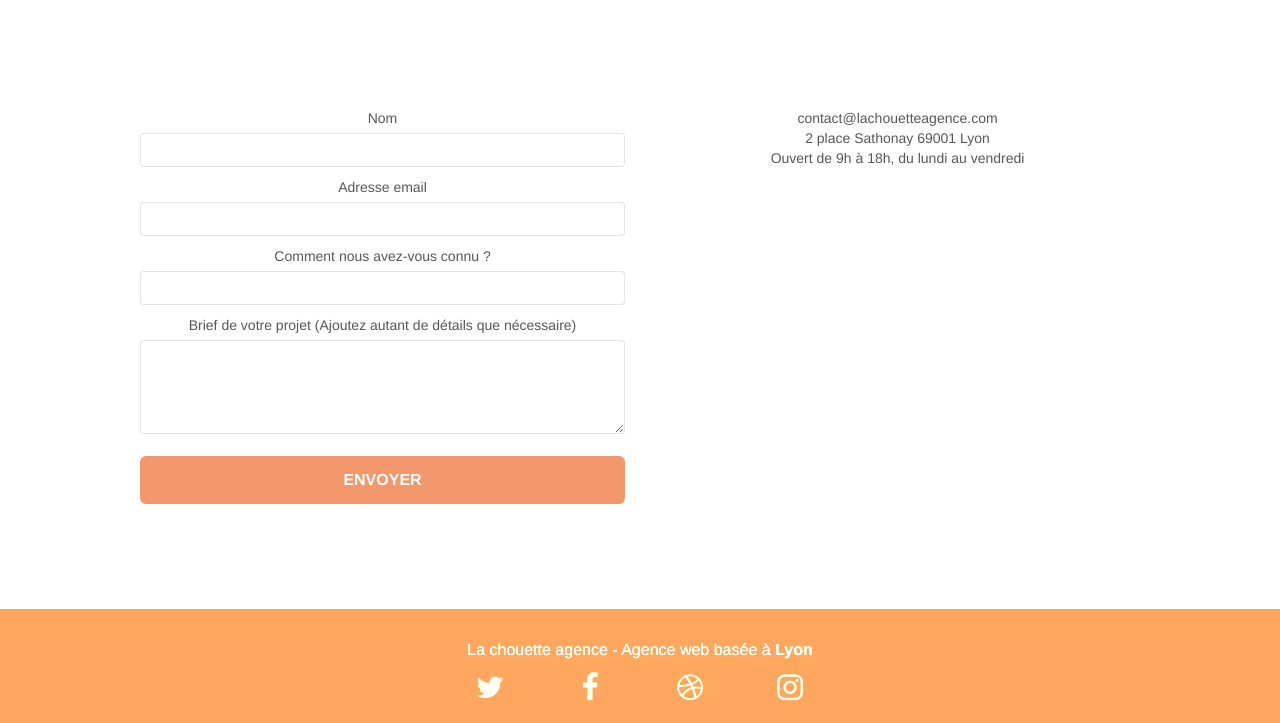
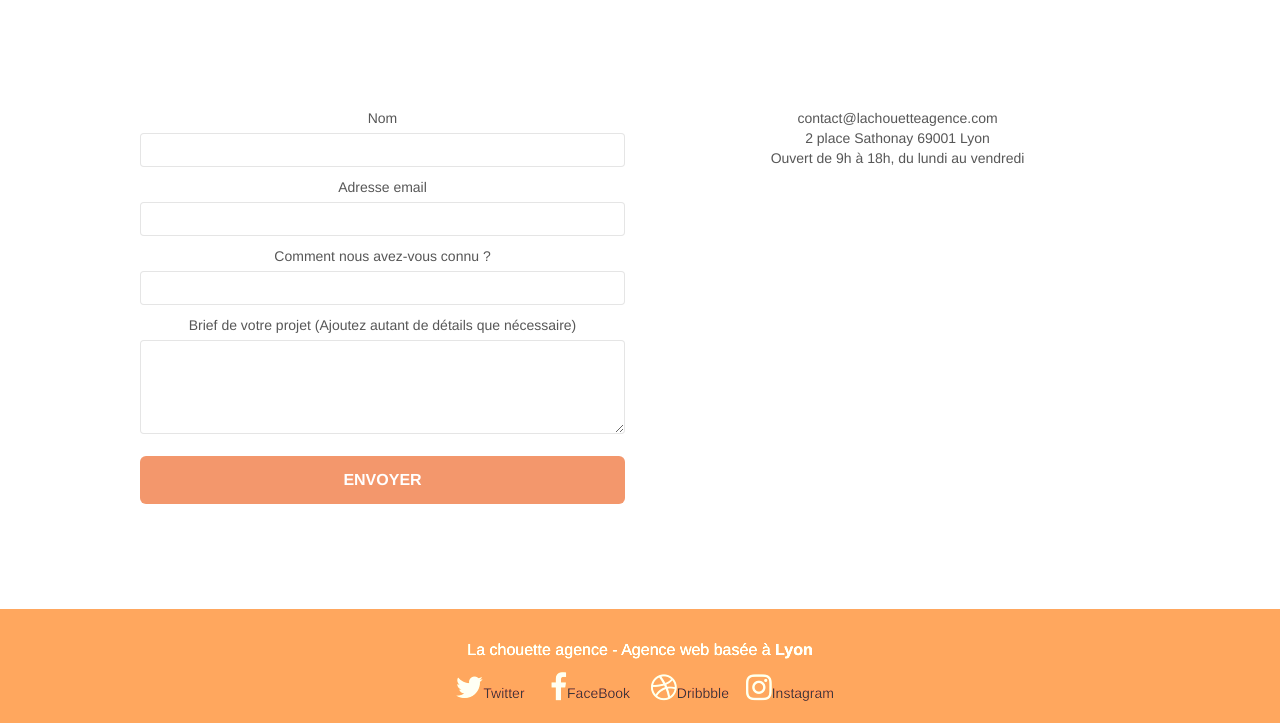
Before and after one commit to Esheric/EricJanvier_4_29072021, a plain HTML site: page contact.html in a window 1280 px wide. Shown: the part 440-1163 px from the top of the page. Drawn offline with Linux system fonts and the light colour scheme.

Commit message:
Ajout de text pour les liens réseaux sociaux

```diff
--- a/contact.html
+++ b/contact.html
@@ -122,22 +122,22 @@
 				<div class="row row-no-gutters social">
 					<div class="col-sm-3">
 						<div class="text-center">
-							<a class="social" href="#"><span class="fa fa-twitter icon-md"></span></a>
+							<a class="social" href="#"><span class="fa fa-twitter icon-md"></span>Twitter</a>
 						</div>
 					</div>
 					<div class="col-sm-3">
 						<div class="text-center">
-							<a class="social" href="#"><span class="fa fa-facebook icon-md"></span></a>
+							<a class="social" href="#"><span class="fa fa-facebook icon-md"></span>FaceBook</a>
 						</div>
 					</div>
 					<div class="col-sm-3">
 						<div class="text-center">
-							<a class="social" href="#"><span class="fa fa-dribbble icon-md"></span></a>
+							<a class="social" href="#"><span class="fa fa-dribbble icon-md"></span>Dribbble</a>
 						</div>
 					</div>
 					<div class="col-sm-3">
 						<div class="text-center">
-							<a class="social" href="#"><span class="fa fa-instagram icon-md"></span></a>
+							<a class="social" href="#"><span class="fa fa-instagram icon-md"></span>Instagram</a>
 						</div>
 					</div>
 				</div>
```
Also changed, not shown: index.html (+4 -4 lines).
